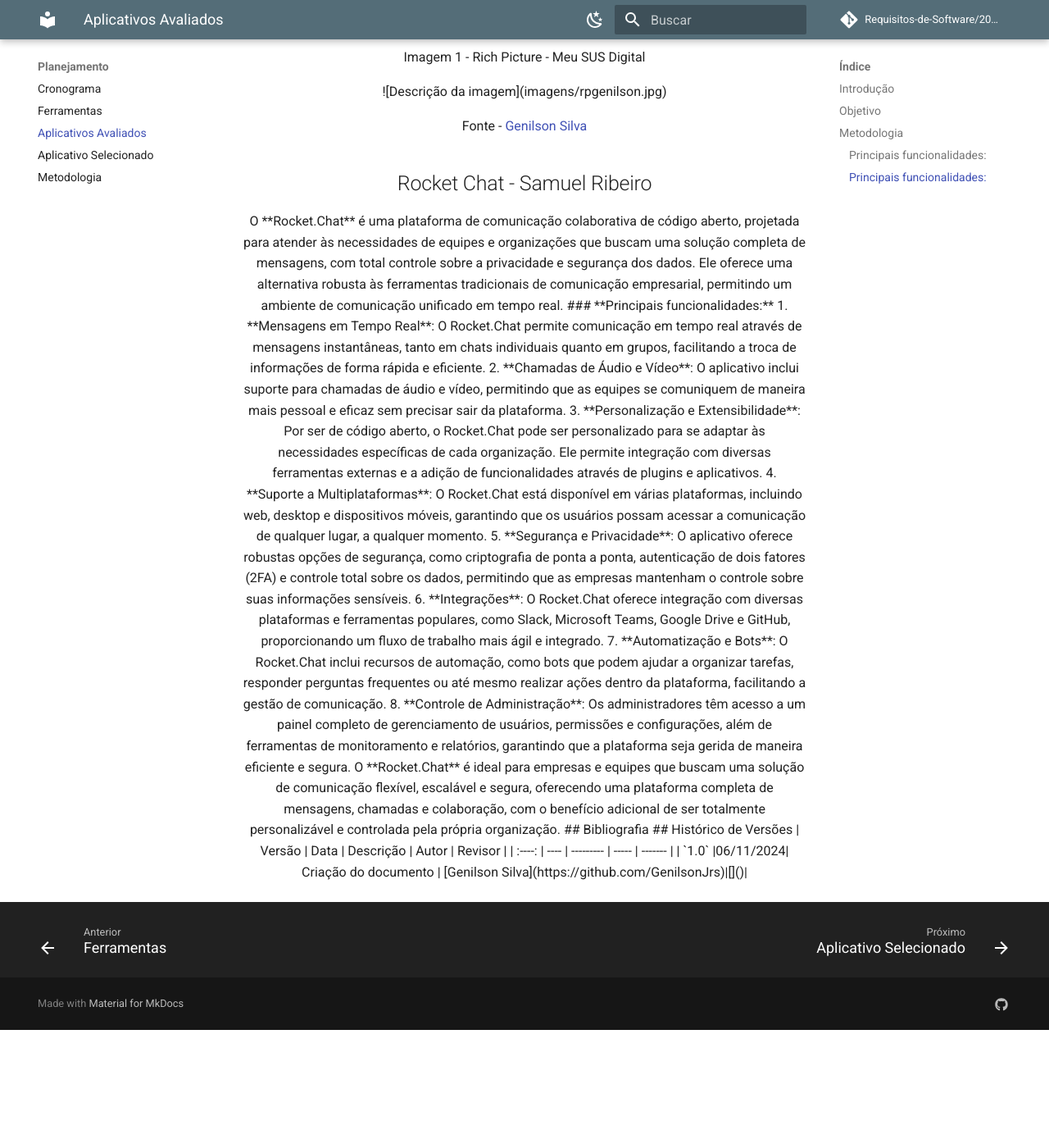
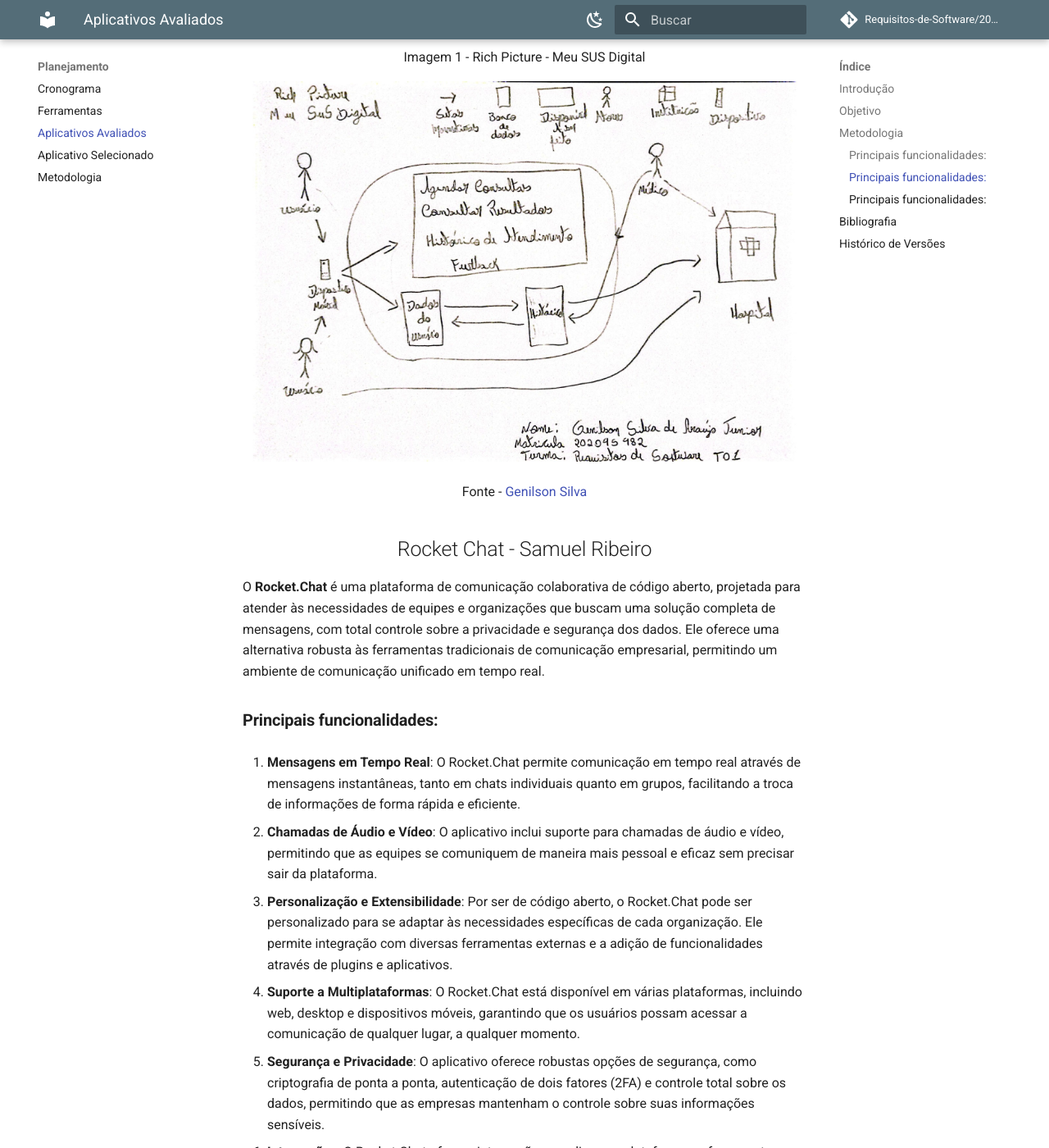
Before and after one commit to Requisitos-de-Software/2024.2-Grupo07, an MkDocs documentation site: the page built from docs/planejamento/aplicativosAvaliados.md, in a window 1280 px wide and 1400 px high, scrolled down 3573 px. Shown: the whole window at 82% size. Built offline with MkDocs 1.6.1 and Material for MkDocs 9.7.7, drawn with Linux system fonts in a browser that asks for light colours; comment, search, counter and statistics services are not loaded; before the commit the page ends 4829 px from its top, so only the background shows below that; some of the changed text lies outside the part shown.

Commit message:
Imagem Jpg

```diff
--- a/docs/planejamento/aplicativosAvaliados.md
+++ b/docs/planejamento/aplicativosAvaliados.md
@@ -114,15 +114,7 @@
 <div>
 -->
 
-<div align="center">
-
 ![Descrição da imagem](imagens/rpgenilson.jpg)
-
-<div>
-
-<!--!
-[Rich Picture - Meu SUS Digital](imagens/rpgenilson.jpg)
--->
 
 
 <p style="text-align: center;">Fonte - <a href="https://github.com/GenilsonJrs">Genilson Silva</a></p>
```
